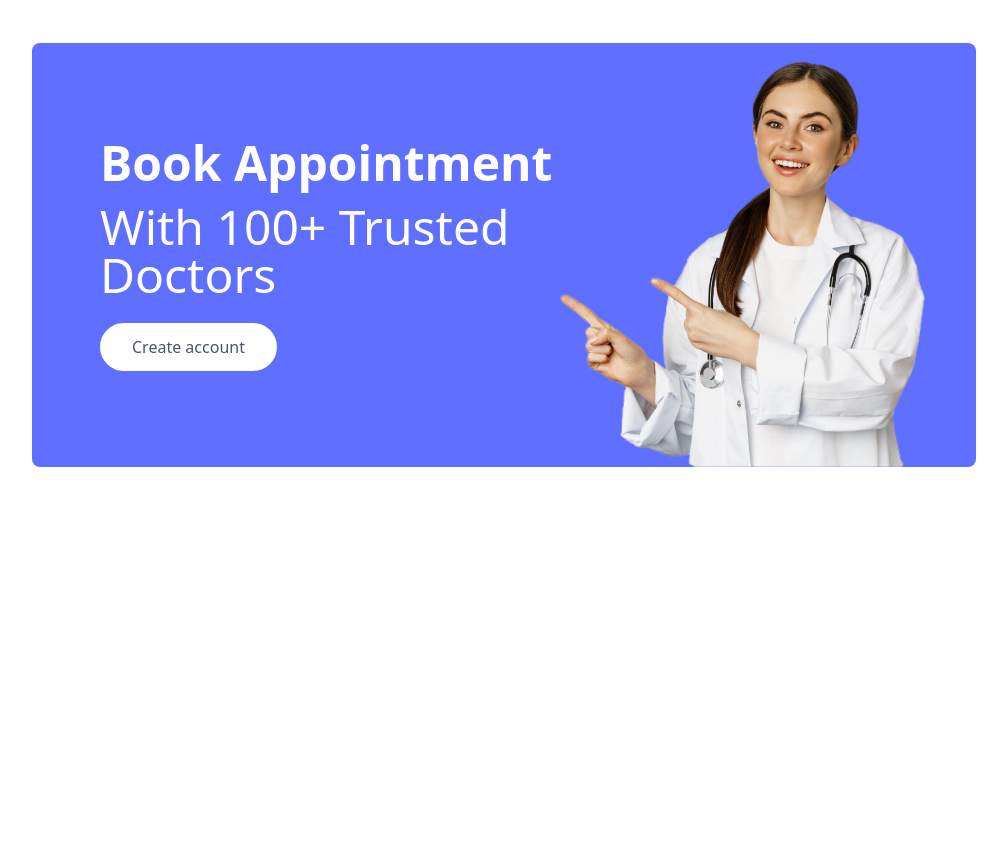
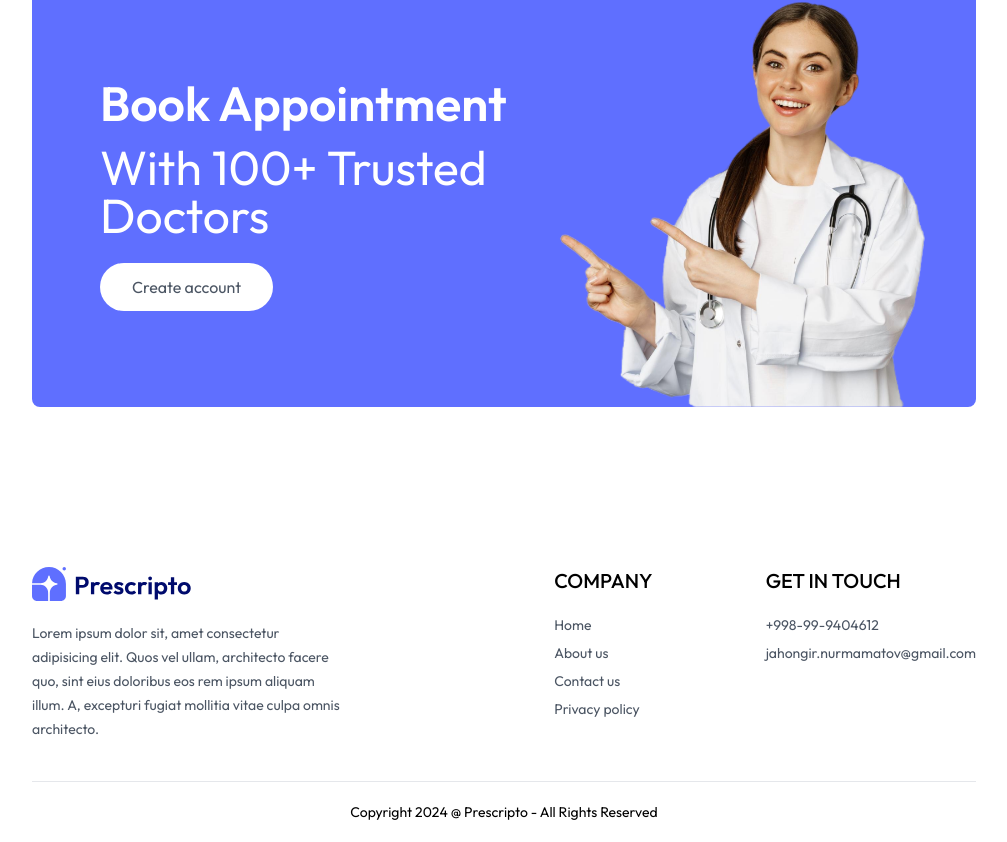
Before and after one commit to jahongirnurmamatov/prescripto, a React (Vite) app in the folder frontend/: page / in a window 1280 px wide. Shown: the part 2436-3278 px from the top of the page, without its empty margins (136-1143 px from the left). Before the commit the page ends 2983 px from the top, so only its background shows below. Built offline with nearby package versions, Linux system fonts and the light colour scheme.

Commit message:
footer ui

```diff
--- a/frontend/src/App.jsx
+++ b/frontend/src/App.jsx
@@ -9,6 +9,7 @@
 import MyAppointments from './pages/MyAppointments'
 import Appointment from './pages/Appointment'
 import Navbar from './components/Navbar'
+import Footer from './components/Footer'
 
 
 const App = () => {
@@ -27,6 +28,7 @@
         <Route path='/appointment/:docId' element={<Appointment/>}/>
         <Route path='/' element={<Home/>}/>
       </Routes>
+      <Footer />
     </div>
   )
 }
--- /dev/null
+++ b/frontend/src/components/Footer.jsx
@@ -0,0 +1,46 @@
+import React from "react";
+import { assets } from "../assets/assets";
+
+const Footer = () => {
+  return (
+    <div className="md:mx-10">
+      <div className="flex flex-col sm:grid grid-cols-[3fr_1fr_1fr] gap-14 my-10 mt-40 text-sm">
+        {/* LEFT SECTION */}
+        <div className="">
+          <img className="mb-5 w-40 " src={assets.logo} alt="" />
+          <p className="w-full md:w-2/3 text-gray-600 leading-6">
+            Lorem ipsum dolor sit, amet consectetur adipisicing elit. Quos vel
+            ullam, architecto facere quo, sint eius doloribus eos rem ipsum
+            aliquam illum. A, excepturi fugiat mollitia vitae culpa omnis
+            architecto.
+          </p>
+        </div>
+        {/* MIDDLE SECTION */}
+        <div className="">
+          <p className="text-xl font-medium mb-5">COMPANY</p>
+          <ul className="flex flex-col gap-2 text-gray-600">
+            <li>Home</li>
+            <li>About us</li>
+            <li>Contact us</li>
+            <li>Privacy policy</li>
+          </ul>
+        </div>
+        {/* RIGHT SECTION */}
+        <div >
+          <p  className="text-xl font-medium mb-5">GET IN TOUCH</p>
+          <ul className="flex flex-col gap-2 text-gray-600">
+            <li>+998-99-9404612</li>
+            <li>jahongir.nurmamatov@gmail.com</li>
+          </ul>
+        </div>
+      </div>
+      {/* COPYRIGHT text */}
+      <div className="">
+        <hr />
+        <p className="py-5 text-center text-sm ">Copyright 2024 @ Prescripto - All Rights Reserved</p>
+      </div>
+    </div>
+  );
+};
+
+export default Footer;
--- a/frontend/src/index.css
+++ b/frontend/src/index.css
@@ -1,7 +1,11 @@
+@import url('https://fonts.googleapis.com/css2?family=Outfit:wght@100..900&display=swap');
 @tailwind base;
 @tailwind components;
 @tailwind utilities;
 
+*{
+    font-family: Outfit;
+}
 .active hr{
     @apply block;
 }
```
